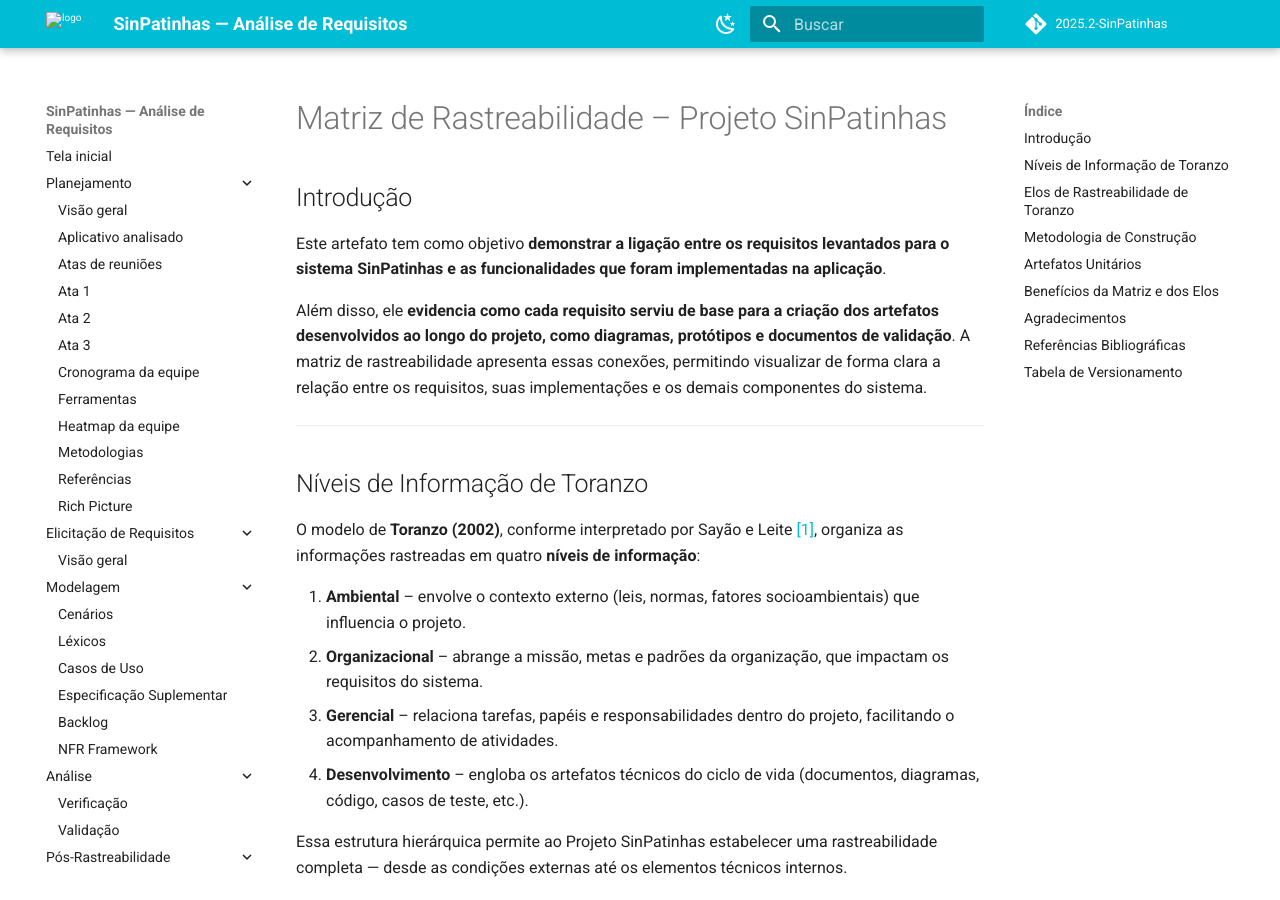
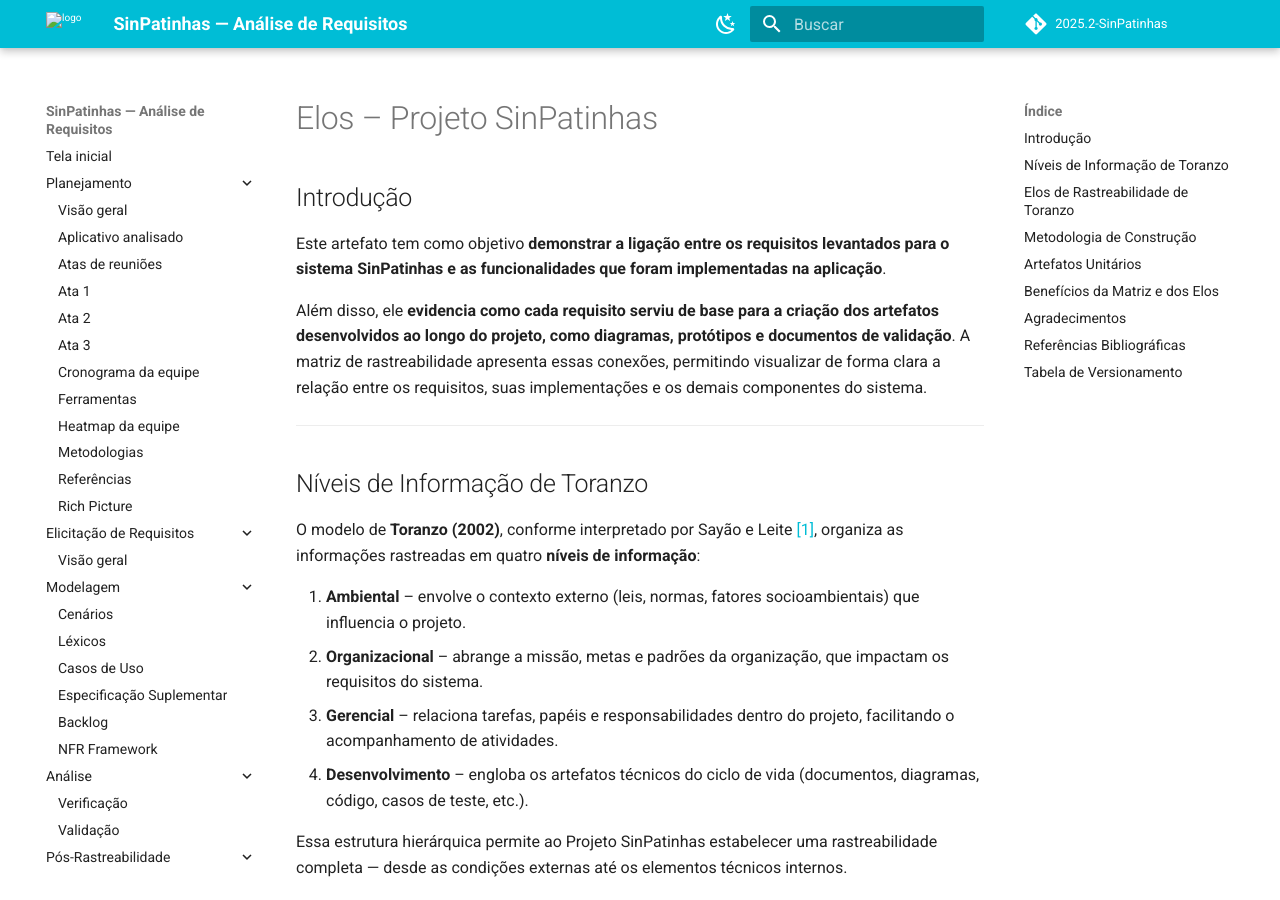
Before and after one commit to Requisitos-de-Software/2025.2-SinPatinhas, an MkDocs documentation site: the page built from docs/pos-rastreabilidade/elos.md, in a window 1280 px wide and 900 px high. Built offline with MkDocs 1.6.1 and Material for MkDocs 9.7.7, drawn with Linux system fonts in a browser that asks for light colours; comment, search, counter and statistics services are not loaded.

```diff
--- a/docs/pos-rastreabilidade/elos.md
+++ b/docs/pos-rastreabilidade/elos.md
@@ -1,4 +1,4 @@
-# Matriz de Rastreabilidade – Projeto SinPatinhas
+# Elos – Projeto SinPatinhas
 
 ## Introdução
 
```
Also changed, not shown: docs/pos-rastreabilidade/foward_from.md (+2 -0 lines).
